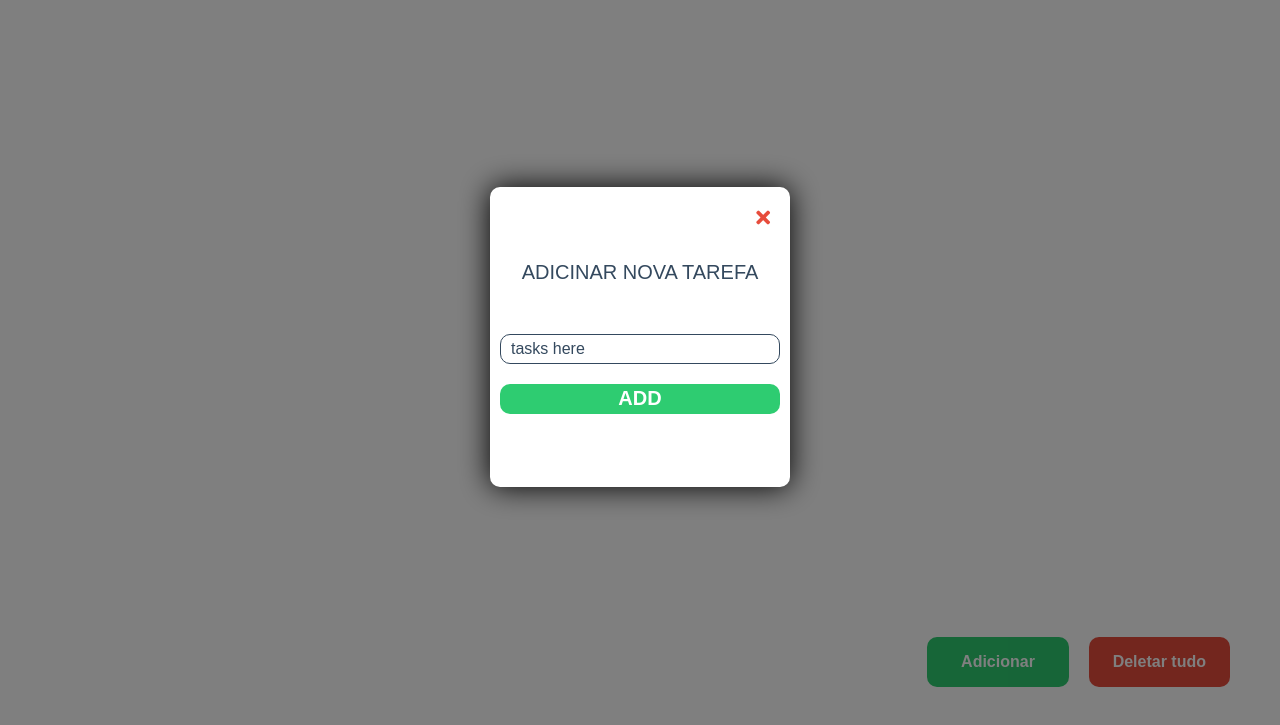
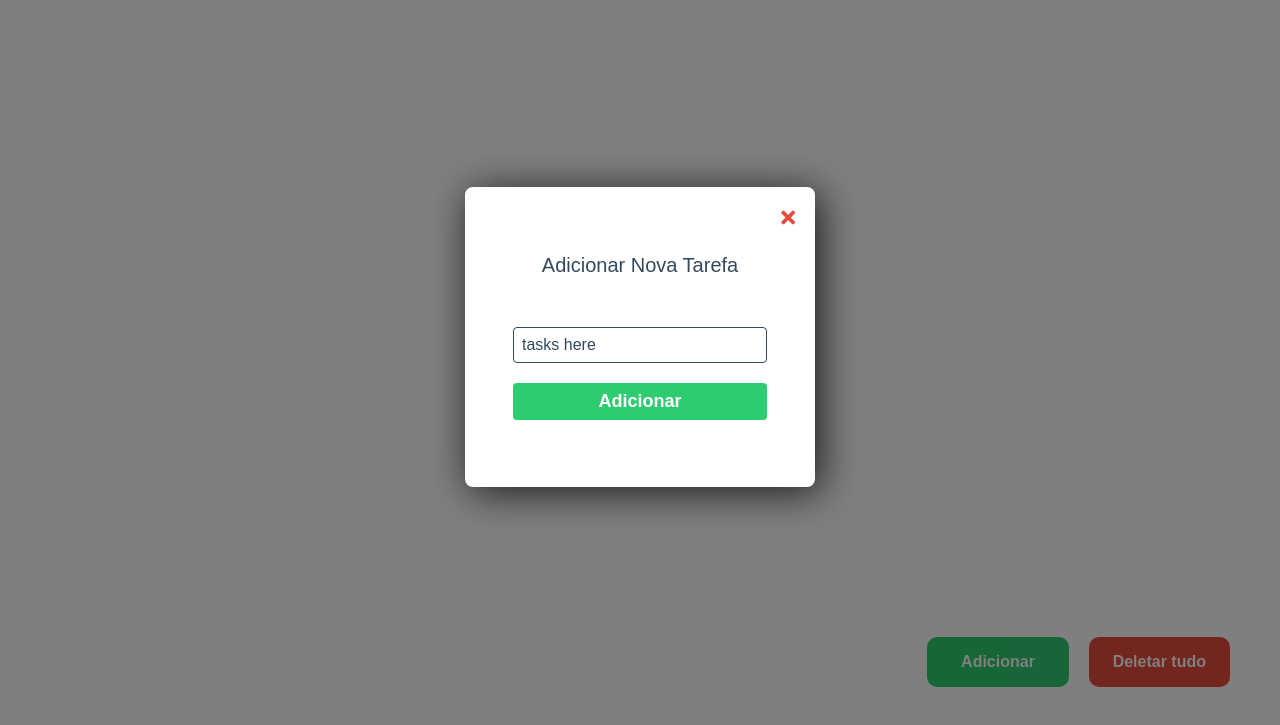
Before and after one commit to KelsonTeixeira/task-app, a plain HTML site: page index.html in a window 1280 px wide. Both pictures are taken after a click on the button "Adicionar". Shown: the part 63-788 px from the top of the page. Drawn offline with Linux system fonts and the light colour scheme.

Commit message:
little layout updates

```diff
--- a/index.html
+++ b/index.html
@@ -27,9 +27,9 @@
           <div id="close">
             <i class="fas fa-times"></i>
           </div>
-          <label for="task">Adicinar Nova Tarefa</label>
+          <label for="task">Adicionar Nova Tarefa</label>
           <input type="text" placeholder="tasks here" id="task" name="taskValue" />
-          <button type="submit">ADD</button>
+          <button type="submit">Adicionar</button>
         </form>
       </div>
     </div>
--- a/style.css
+++ b/style.css
@@ -63,7 +63,6 @@ html {
   color: #34495e;
   font-weight: bold;
   font-size: 16px;
-  text-transform: capitalize;
 }
 
 .cross {
@@ -134,16 +133,16 @@ html {
 
 .add-form form {
   border: none;
-  border-radius: 10px;
-  width: 300px;
+  border-radius: 8px;
+  width: 350px;
   height: 300px;
-  box-shadow: 0px 0px 30px #000;
+  box-shadow: 5px 5px 40px rgba(0, 0, 0, 0.8);
   background-color: #fff;
   display: flex;
   flex-direction: column;
   align-items: center;
   justify-content: center;
-  padding: 50px 10px;
+  padding: 50px 48px;
   position: relative;
 }
 
@@ -162,16 +161,14 @@ html {
   text-align: center;
   margin-bottom: 50px;
   font-size: 20px;
-  text-transform: uppercase;
   color: #34495e;
 }
 
 .add-form form input {
   width: 100%;
-  height: 30px;
-  border-radius: 10px;
+  border-radius: 4px;
   border: 1px solid #34495e;
-  padding: 5px 10px;
+  padding: 8px;
   margin-bottom: 20px;
   font-size: 16px;
   color: #34495e;
@@ -183,12 +180,12 @@ html {
 
 .add-form form button {
   width: 100%;
+  padding: 8px;
   border: none;
-  border-radius: 10px;
-  height: 30px;
+  border-radius: 4px;
   background-color: #2ecc71;
   color: #fff;
-  font-size: 20px;
+  font-size: 18px;
   font-weight: bold;
   cursor: pointer;
   transition: all 0.3s;
```
